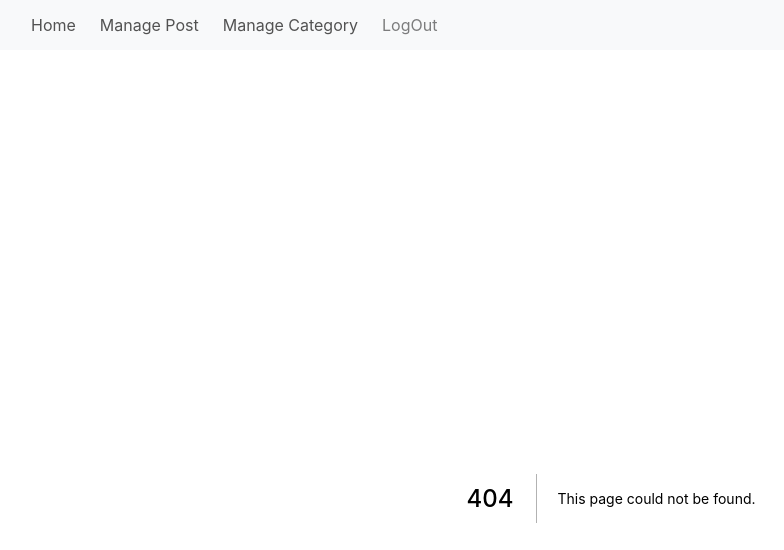
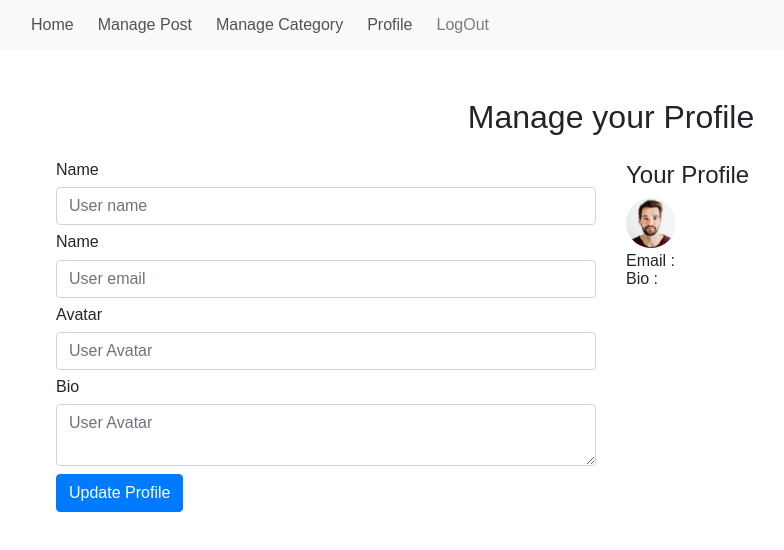
Before and after one commit to deepakbhadoriya/blog-proximity-frontend, a Next.js app: page /admin/profile in a window 1280 px wide. Before the commit this address had no page. Shown: the top 550 px of the page, without its empty margins (29-813 px from the left). Built offline with nearby package versions, Linux system fonts and the light colour scheme; no server answers; sample sign-in values are in the browser's storage.

Commit message:
feat: user profile crud

```diff
--- a/components/AuthorInfo.tsx
+++ b/components/AuthorInfo.tsx
@@ -3,13 +3,14 @@ import Link from "next/link";
 import dayjs from "dayjs";
 import styled from "styled-components";
 import Image from "next/image";
+import { UserTS } from "../utils/tsInterfaces";
 
 const AuthorInfo = ({
   user,
   createdAt,
 }: {
-  user: { name: string; _id: string };
-  createdAt: string;
+  user: UserTS;
+  createdAt?: string;
 }) => {
   return (
     <Link
@@ -23,7 +24,7 @@ const AuthorInfo = ({
           <Image
             className="avatarImage"
             alt="userPic"
-            src="/assets/images/profilePic.png"
+            src={user.avatar ? user.avatar : "/assets/images/profilePic.png"}
             // layout="responsive"
             height={50}
             width={50}
@@ -31,7 +32,9 @@ const AuthorInfo = ({
         </div>
         <div className="d-flex flex-column justify-content-center">
           <AuthorName> {user.name}</AuthorName>
-          <Time>{dayjs(createdAt).format("MMM DD, YYYY ")} </Time>
+          {createdAt && (
+            <Time>{dayjs(createdAt).format("MMM DD, YYYY ")} </Time>
+          )}
         </div>
       </div>
     </Link>
--- a/components/Navbar.tsx
+++ b/components/Navbar.tsx
@@ -36,6 +36,11 @@ const Navbar = () => {
               </span>
             </div>
             <div className="nav-item">
+              <span className="nav-link mx-1">
+                <Link href="/admin/profile"> Profile</Link>
+              </span>
+            </div>
+            <div className="nav-item">
               <span className="nav-link mx-1" onClick={setUserLogOut}>
                 LogOut
               </span>
--- a/pages/_app.tsx
+++ b/pages/_app.tsx
@@ -6,6 +6,7 @@ import type { AppProps } from "next/app";
 import AuthContextProvider from "../authentication/AuthContextProvider";
 import Navbar from "../components/Navbar";
 import "../styles/globals.css";
+import "../styles/bootstrap.css";
 
 const MyApp = ({ Component, pageProps }: AppProps) => (
   <html lang="en">
--- /dev/null
+++ b/pages/admin/profile/index.tsx
@@ -0,0 +1,116 @@
+import React, { useState, useEffect } from "react";
+import dynamic from "next/dynamic";
+import axios from "axios";
+
+import baseUrl from "../../../config/baseUrl";
+import { UserTS } from "../../../utils/tsInterfaces";
+
+const PrivatePage = dynamic(
+  () => import("../../../authentication/PrivatePage")
+);
+const AuthorInfo = dynamic(() => import("../../../components/AuthorInfo"));
+
+const index = () => {
+  const initialUser = {
+    avatar: "",
+    name: "",
+    email: "",
+    bio: "",
+  };
+  const [user, setUser] = useState(initialUser as UserTS);
+
+  const getUser = async () => {
+    const {
+      data: { avatar, name, email, bio },
+    }: { data: UserTS } = await axios.get(`${baseUrl}/profile`);
+    setUser({ avatar, name, email, bio });
+  };
+
+  useEffect(() => {
+    getUser();
+  }, []);
+
+  const handleFormSubmit = async (e: any) => {
+    e.preventDefault();
+
+    try {
+      await axios.put(`${baseUrl}/profile`, user);
+      getUser();
+    } catch (error) {
+      console.log(error);
+    }
+  };
+
+  const handleChange = ({ target: { value, name } }: any) => {
+    setUser({ ...user, [name]: value });
+  };
+
+  return (
+    <PrivatePage>
+      <div className="container">
+        <div className="row">
+          <div className="col-12">
+            <h2 className="text-center mb-4">Manage your Profile</h2>
+          </div>
+          <div className="col-md-6 col-sm-12 mb-5">
+            <form onSubmit={handleFormSubmit}>
+              <div className="form-group">
+                <label htmlFor="postTitle"> Name</label>
+                <input
+                  type="text"
+                  name="name"
+                  value={user.name}
+                  onChange={handleChange}
+                  className="form-control mb-2"
+                  id="postTitle"
+                  placeholder="User name"
+                />
+                <label htmlFor="postTitle">Name</label>
+                <input
+                  type="text"
+                  name="email"
+                  value={user.email}
+                  onChange={handleChange}
+                  className="form-control mb-2"
+                  id="postTitle"
+                  placeholder="User email"
+                />
+                <label htmlFor="postTitle">Avatar</label>
+                <input
+                  type="text"
+                  name="avatar"
+                  value={user.avatar}
+                  onChange={handleChange}
+                  className="form-control mb-2"
+                  id="postTitle"
+                  placeholder="User Avatar"
+                />
+                <label htmlFor="postTitle">Bio</label>
+                <textarea
+                  name="bio"
+                  value={user.bio}
+                  onChange={handleChange}
+                  className="form-control mb-2"
+                  id="postTitle"
+                  placeholder="User Avatar"
+                />
+                <button type="submit" className="btn btn-primary">
+                  Update Profile
+                </button>
+              </div>
+            </form>
+          </div>
+          <div className="col-md-6 col-sm-12 mb-5">
+            <h4>Your Profile</h4>
+            <AuthorInfo user={user} />
+            Email : {user.email}
+            <br />
+            Bio : {user.bio}
+          </div>
+        </div>
+      </div>
+    </PrivatePage>
+  );
+};
+
+export default index;
--- a/styles/globals.css
+++ b/styles/globals.css
@@ -1,4 +1,3 @@
-@import url("./bootstrap.css");
 html,
 body {
   padding: 0;
```
Also changed, not shown: utils/tsInterfaces.ts (+5 -3 lines), public/sw.js.
